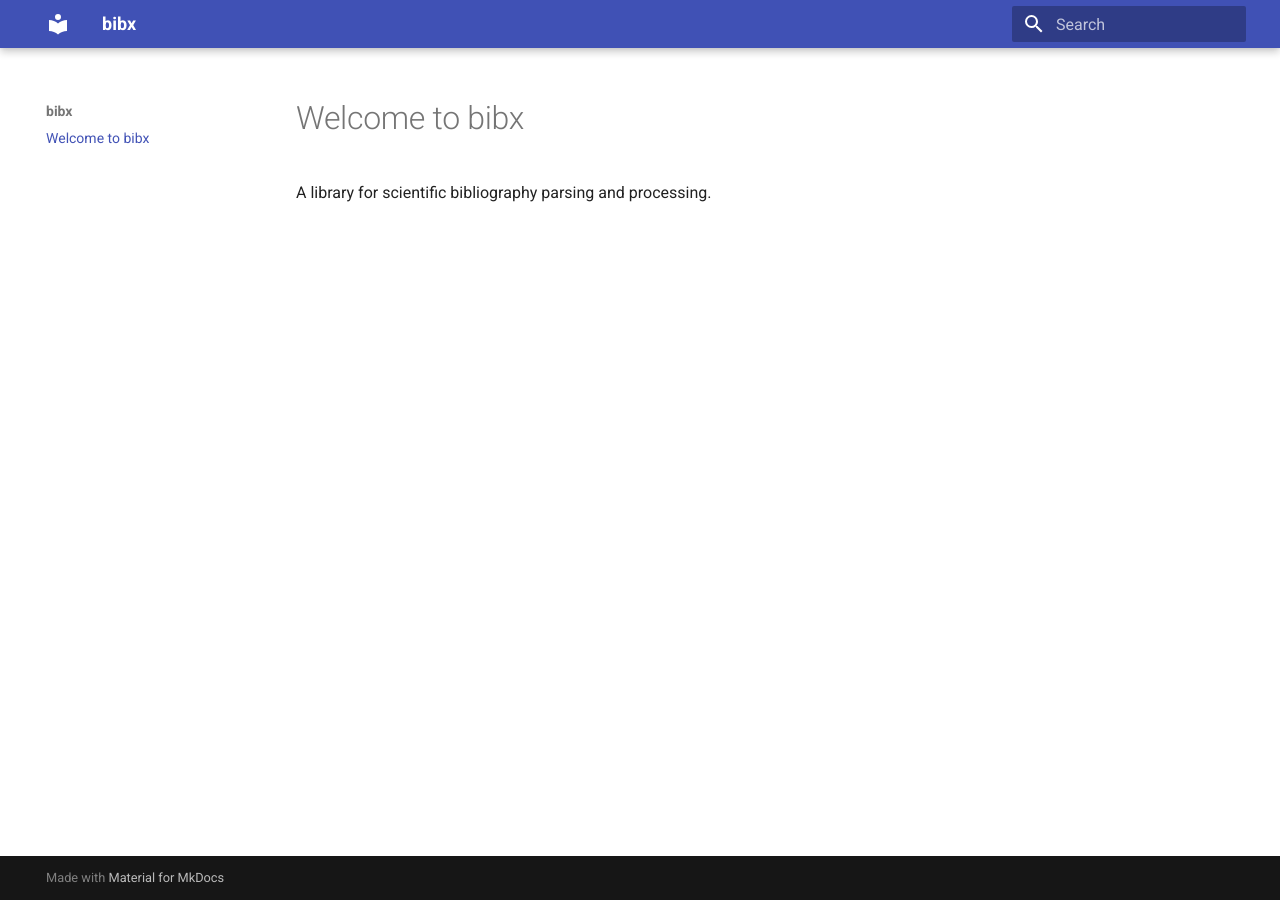
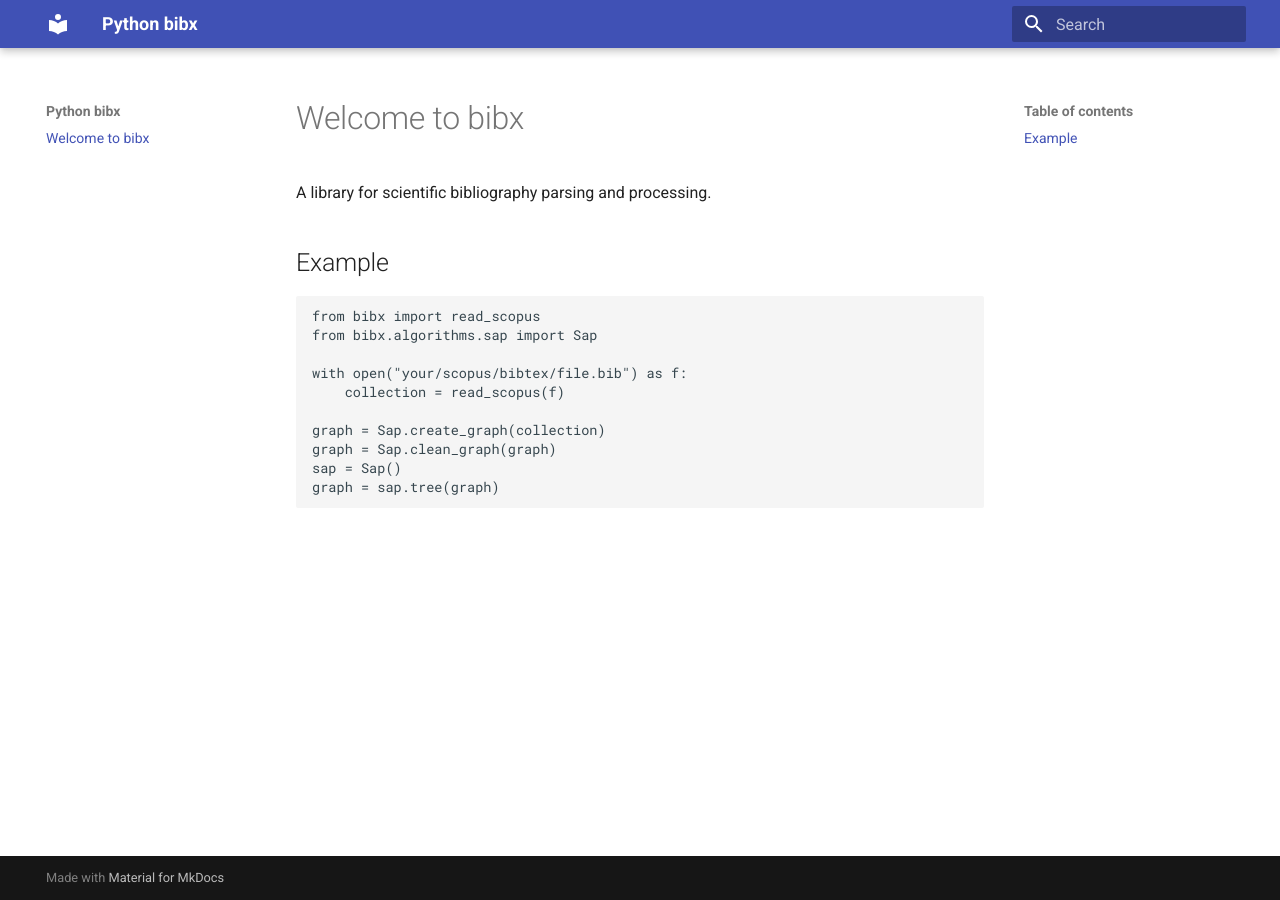
Before and after one commit to coreofscience/python-bibx, an MkDocs documentation site: the page built from docs/index.md, in a window 1280 px wide. Built offline with MkDocs 1.6.1 and Material for MkDocs 9.7.7, drawn with Linux system fonts in a browser that asks for light colours.

Commit message:
Add some docs

````diff
--- a/docs/index.md
+++ b/docs/index.md
@@ -1,3 +1,18 @@
 # Welcome to bibx
 
 A library for scientific bibliography parsing and processing.
+
+## Example
+
+```python
+from bibx import read_scopus
+from bibx.algorithms.sap import Sap
+
+with open("your/scopus/bibtex/file.bib") as f:
+    collection = read_scopus(f)
+
+graph = Sap.create_graph(collection)
+graph = Sap.clean_graph(graph)
+sap = Sap()
+graph = sap.tree(graph)
+```
--- a/mkdocs.yml
+++ b/mkdocs.yml
@@ -1,2 +1,9 @@
-site_name: bibx
+site_name: Python bibx
+
 theme: material
+
+plugins:
+  - search
+
+nav:
+  - index.md
--- a/pyproject.toml
+++ b/pyproject.toml
@@ -53,7 +53,7 @@ run = "run-coverage --no-cov"
 [tool.hatch.envs.docs]
 dependencies = [
     "mkdocs",
-    "mkdocs-material"
+    "mkdocs-material",
 ]
 [tool.hatch.envs.docs.scripts]
 build = "mkdocs build --clean --strict"
--- a/src/bibx/__init__.py
+++ b/src/bibx/__init__.py
@@ -1,8 +1,11 @@
 from typing import TextIO
 
+from bibx.entities.article import Article
 from bibx.entities.collection import Collection
 from bibx.entities.collection_builders.isi import IsiCollectionBuilder
 from bibx.entities.collection_builders.scopus import ScopusCollectionBuilder
+
+__all__ = ["Article", "Collection", "read_scopus", "read_wos"]
 
 __version__ = "0.0.1"
 
````
Also changed, not shown: 1 other file.
